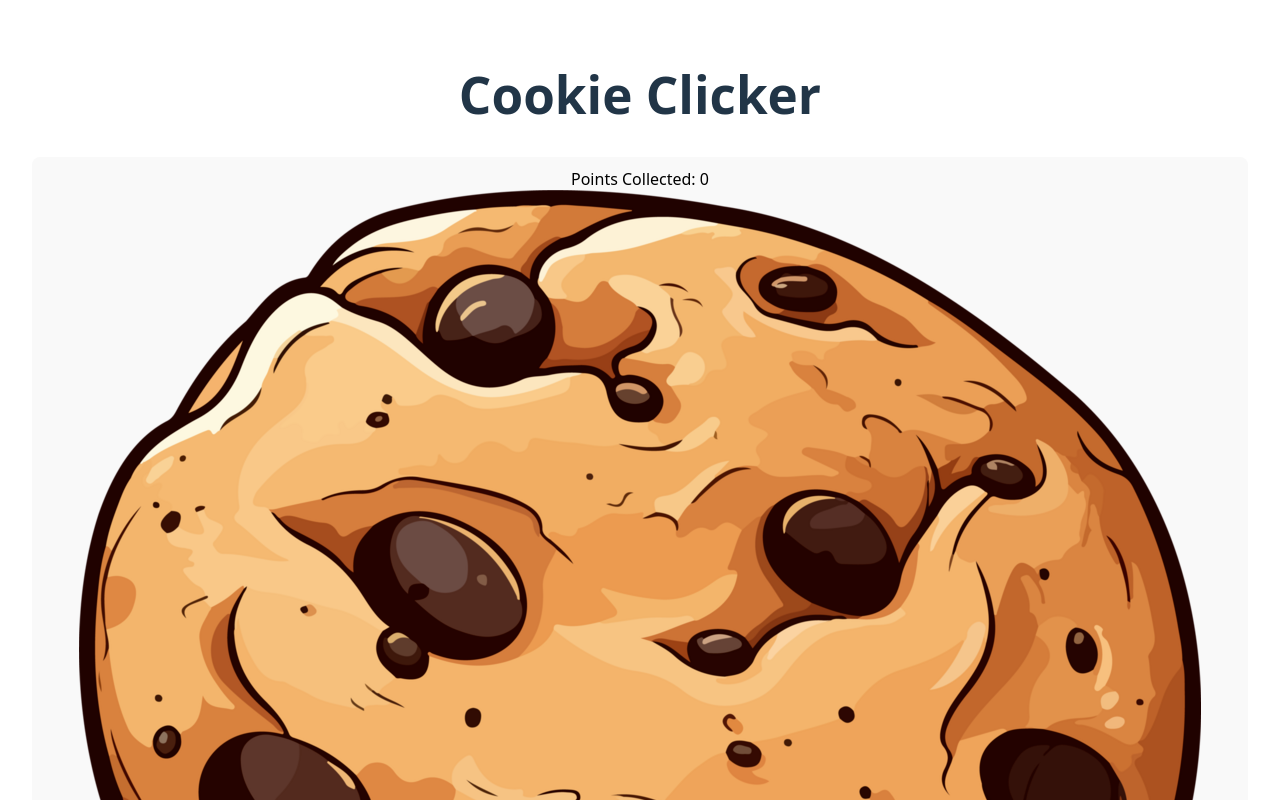
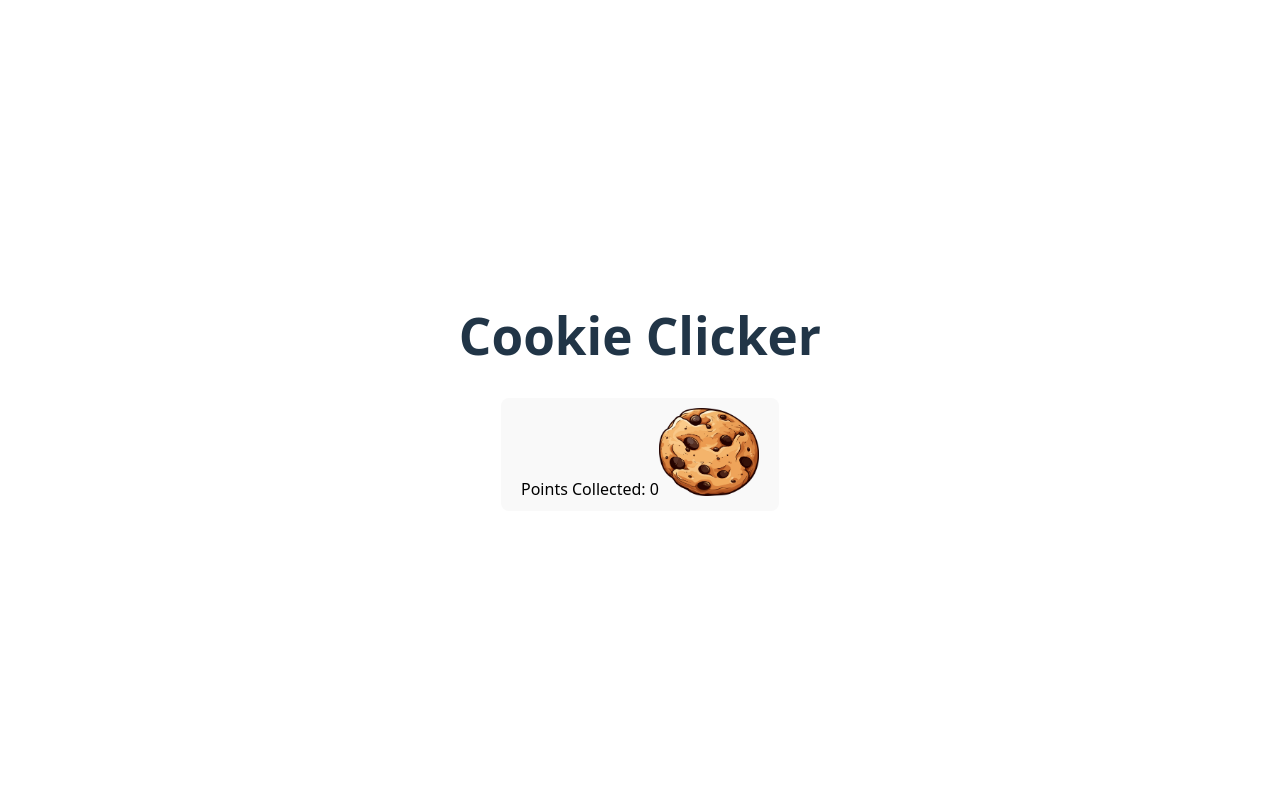
Before and after one commit to Silje32/CookieClicker, a React (Vite) app: page / in a window 1280 px wide. Shown: the top 800 px of the page. Built offline with nearby package versions, Linux system fonts and the light colour scheme.

Commit message:
Styled my button img

```diff
--- a/src/components/Button.jsx
+++ b/src/components/Button.jsx
@@ -1,4 +1,5 @@
 import { useState } from "react";
+import styles from "../styles/Button.module.css";
 import cookie from "/cookie-1.png";
 
 export default function Button() {
@@ -6,6 +7,7 @@ export default function Button() {
 
   return (
     <>
+      <div className={styles.img}></div>
       <h1>Cookie Clicker</h1>
       <p>
         <button onClick={() => setCount((count) => count + 1)}>
--- /dev/null
+++ b/src/styles/Button.module.css
@@ -0,0 +1,3 @@
+img {
+  width: 100px;
+}
```
